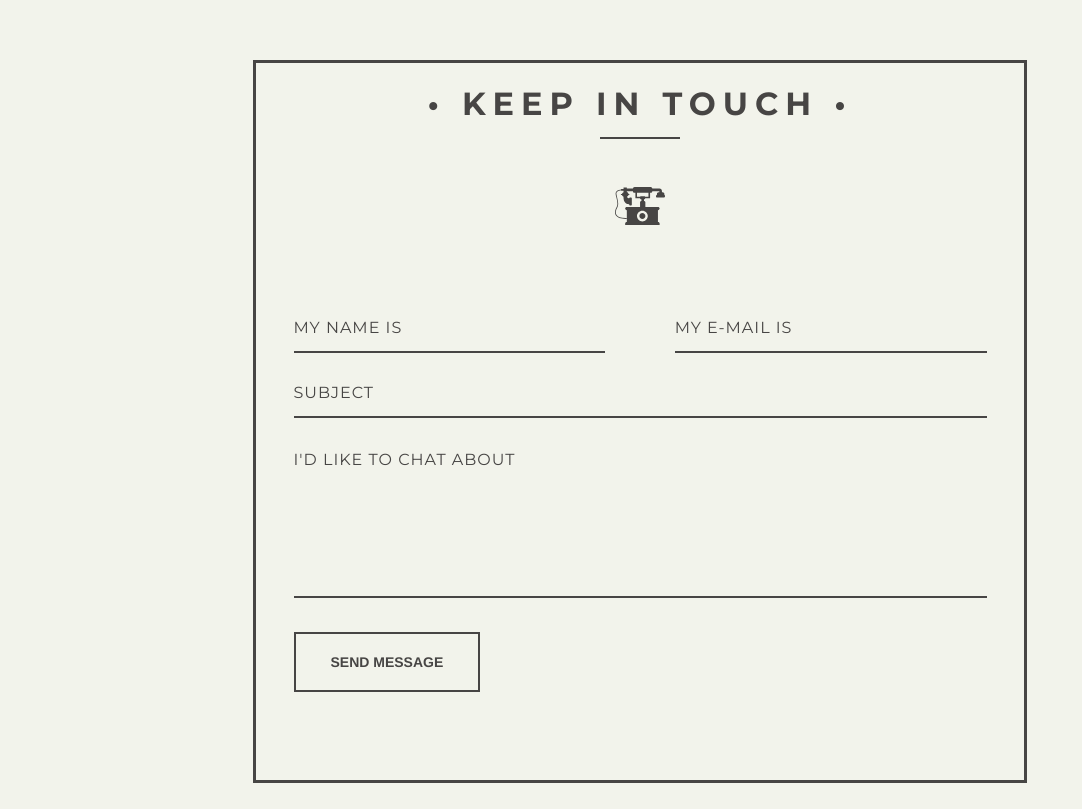
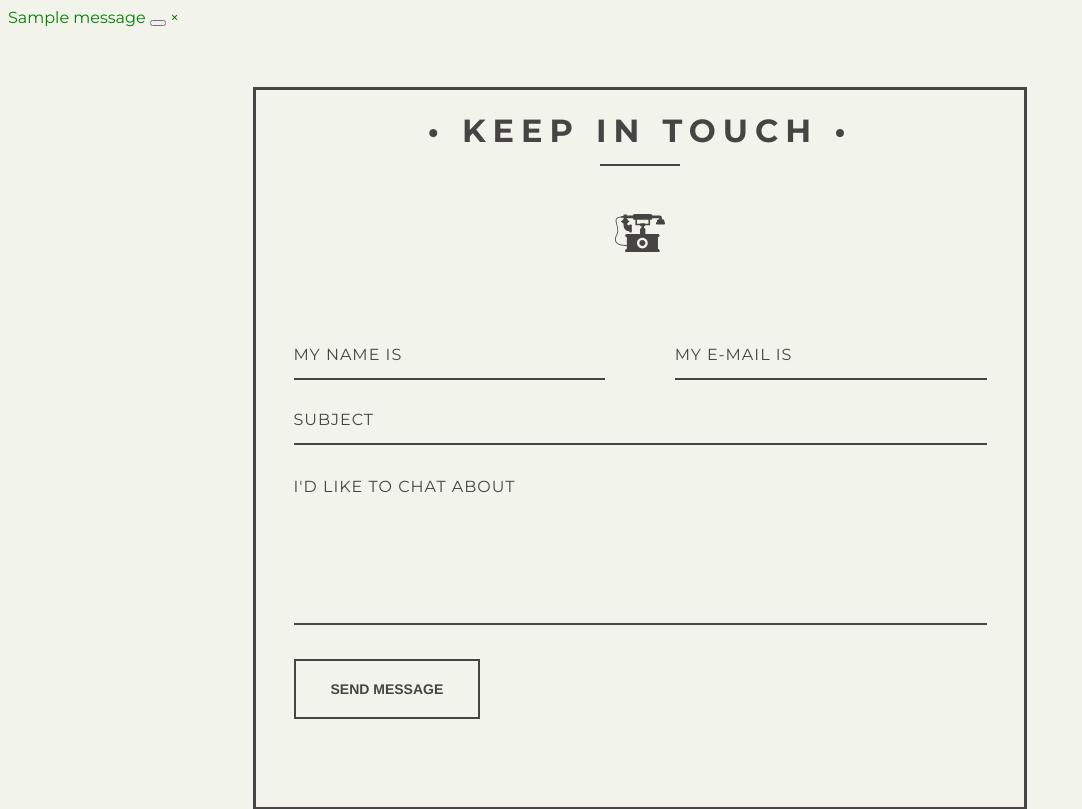
Before and after one commit to Varsha010101/inaa, a Django app: page /contact.html/ in a window 1280 px wide. Shown: the top 809 px of the page, without its empty margins (0-1082 px from the left). Before the commit the page ends 783 px from the top, so only its background shows below. Run offline with Django 4.2, Linux system fonts and the light colour scheme; one stand-in notice (Sample message) is shown.

Commit message:
Added message display

```diff
--- a/home/models.py
+++ b/home/models.py
@@ -7,3 +7,5 @@ class Contact(models.Model):
     subject=models.CharField(max_length=122)
     message=models.TextField()
     date=models.DateField()
+    def __str__(self):
+        return self.name
--- a/home/views.py
+++ b/home/views.py
@@ -4,8 +4,9 @@ import subprocess
 from django.utils import timezone
 import os
 from home.models import Contact
+from django.contrib import messages
+
 def index(request):
-
     return render (request,'index.html')
 def contact(request):
     return render(request,"contact.html")
@@ -31,4 +32,5 @@ def submit_contact(request):
             message=message,
             date=date
         )
+        messages.success(request, "Profile details updated.")
     return render(request, 'contact.html')
--- a/ina/settings.py
+++ b/ina/settings.py
@@ -11,6 +11,7 @@ https://docs.djangoproject.com/en/4.2/ref/settings/
 """
 
 from pathlib import Path
+from django.contrib.messages import constants as messages
 
 # Build paths inside the project like this: BASE_DIR / 'subdir'.
 BASE_DIR = Path(__file__).resolve().parent.parent
--- a/templates/contact.html
+++ b/templates/contact.html
@@ -7,6 +7,17 @@
     <link rel="stylesheet" href="{% static 'css/style.css' %}">
 </head>
 <body>
+
+
+{% if messages %}
+{% for message in messages %}
+  <div class="alert alert-{{ message.tags }} alert-dismissible fade show" role="alert" style="color:green">
+    {{ message }}
+    <button type="button" class="btn-close" data-bs-dismiss="alert" aria-label="Close"></button>
+    <span aria-hidden="true">&times;</span>
+  </div>
+  {% endfor %}
+  {% endif %}
 <div id="container">
     <h1>&bull; Keep in Touch &bull;</h1>
     <div class="underline"></div>
```
Also changed, not shown: db.sqlite3, requirements.txt (line endings or trailing spaces).
